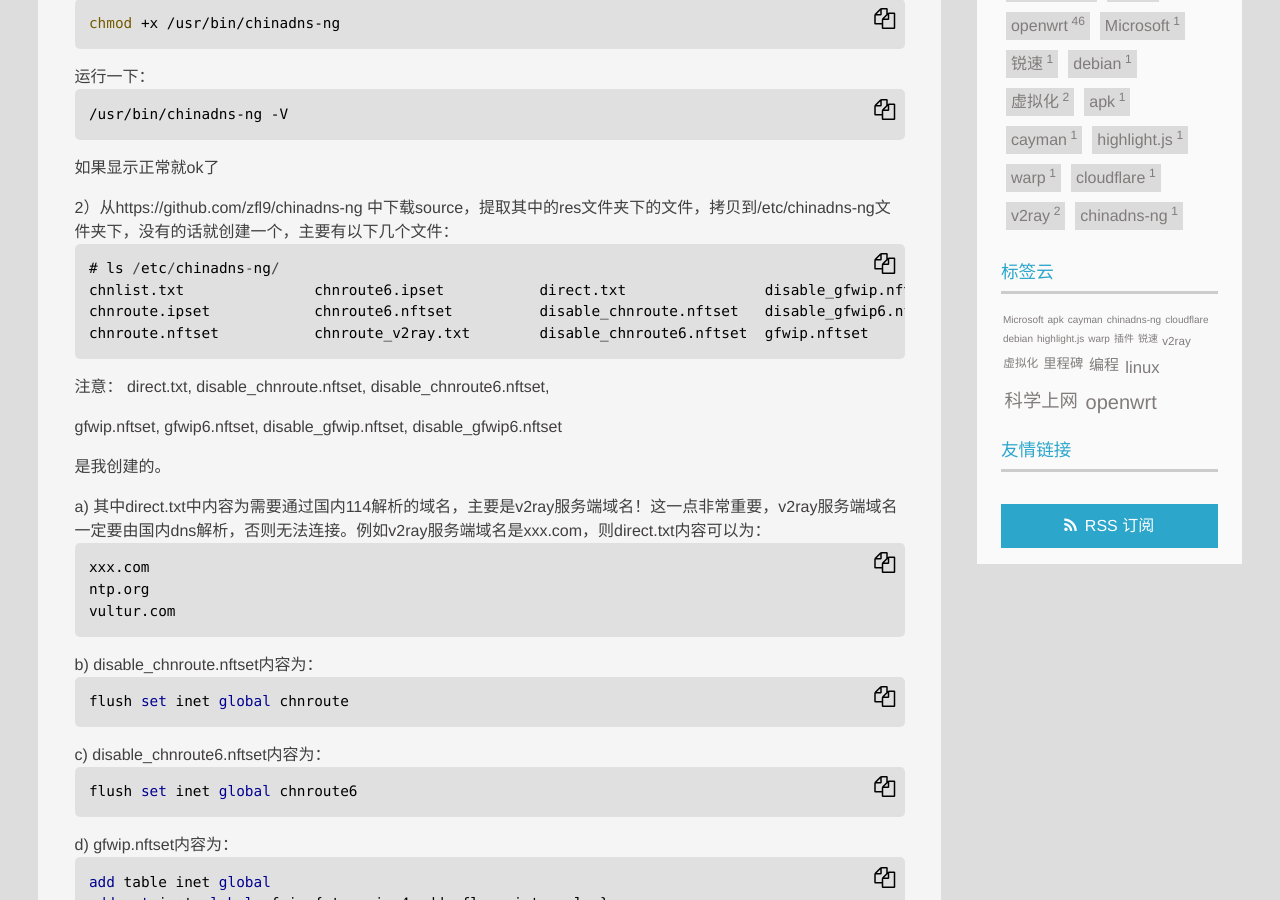
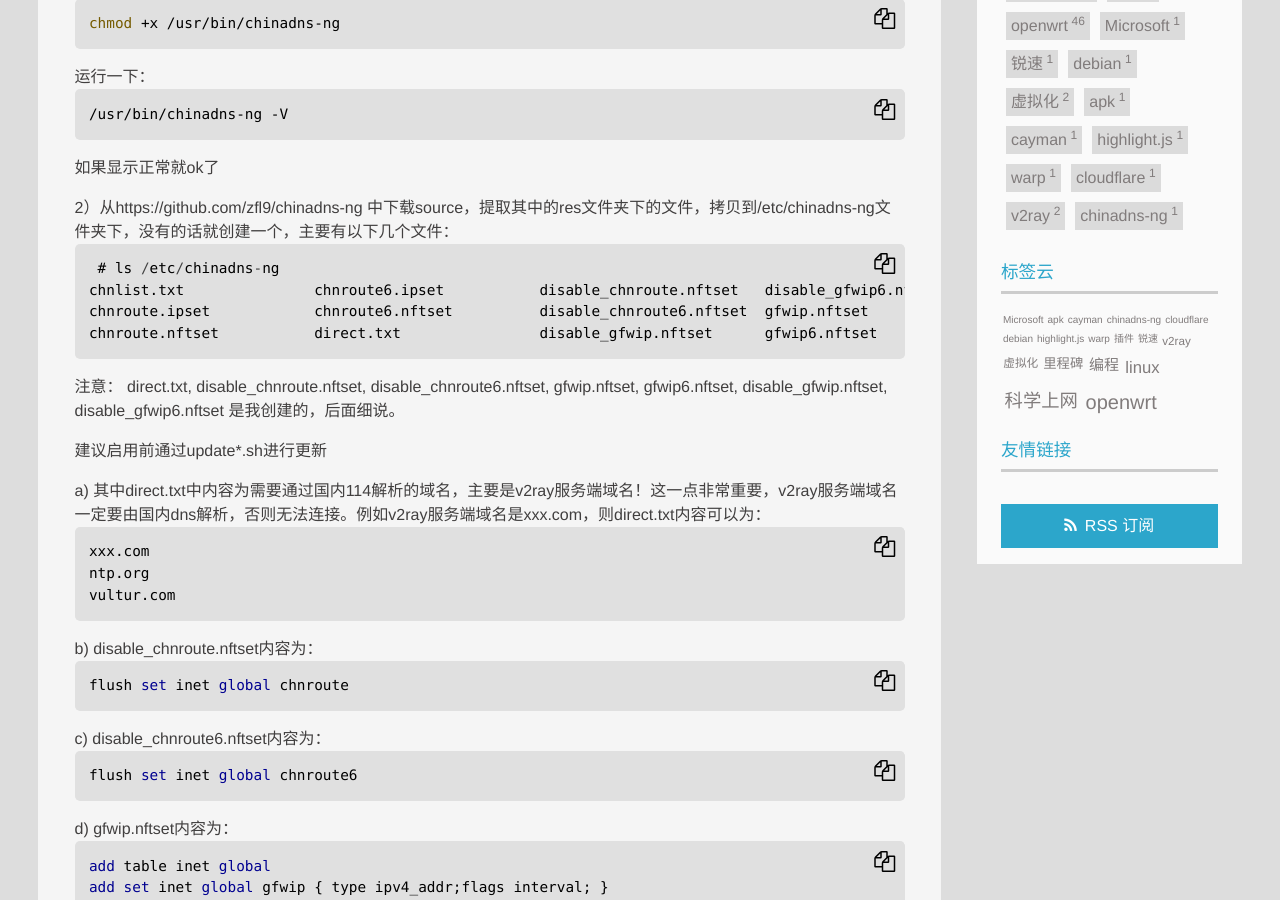
Before and after one commit to jibenfa/jibenfa.github.com, a Jekyll site: the page built from _posts/2025-08-19-E59CA8openwrtE4B88BE4BDBFE794A8chinadns-ngE690ADE9858Dv2rayE5AE9EE78EB0E9808FE6988EE4BBA3E79086.md, in a window 1280 px wide and 900 px high, scrolled down 672 px. Built offline with Jekyll 4.4.1, drawn with Linux system fonts in a browser that asks for light colours.

Commit message:
Update 2025-08-19-E59CA8openwrtE4B88BE4BDBFE794A8chinadns-ngE690ADE9858Dv2rayE5AE9EE78EB0E9808FE6988EE4BBA3E79086.md

````diff
--- a/_posts/2025-08-19-E59CA8openwrtE4B88BE4BDBFE794A8chinadns-ngE690ADE9858Dv2rayE5AE9EE78EB0E9808FE6988EE4BBA3E79086.md
+++ b/_posts/2025-08-19-E59CA8openwrtE4B88BE4BDBFE794A8chinadns-ngE690ADE9858Dv2rayE5AE9EE78EB0E9808FE6988EE4BBA3E79086.md
@@ -34,22 +34,22 @@
 2）从https://github.com/zfl9/chinadns-ng 中下载source，提取其中的res文件夹下的文件，拷贝到/etc/chinadns-ng文件夹下，没有的话就创建一个，主要有以下几个文件：
 
 ```vim
-# ls /etc/chinadns-ng/
-chnlist.txt               chnroute6.ipset           direct.txt                disable_gfwip.nftset      gfwip6.nftset             update-chnroute-nft.sh    update-chnroute6-nft.sh
-chnroute.ipset            chnroute6.nftset          disable_chnroute.nftset   disable_gfwip6.nftset     gfwlist.txt               update-chnroute-v2ray.sh  update-chnroute6.sh
-chnroute.nftset           chnroute_v2ray.txt        disable_chnroute6.nftset  gfwip.nftset              update-chnlist.sh         update-chnroute.sh        update-gfwlist.sh
+ # ls /etc/chinadns-ng
+chnlist.txt               chnroute6.ipset           disable_chnroute.nftset   disable_gfwip6.nftset     gfwlist.txt               update-chnroute-nft.sh    update-chnroute6.sh
+chnroute.ipset            chnroute6.nftset          disable_chnroute6.nftset  gfwip.nftset              update-all.sh             update-chnroute.sh        update-gfwlist.sh
+chnroute.nftset           direct.txt                disable_gfwip.nftset      gfwip6.nftset             update-chnlist.sh         update-chnroute6-nft.sh
 ```
 注意：
 direct.txt,
 disable_chnroute.nftset,
 disable_chnroute6.nftset,
-
 gfwip.nftset,
 gfwip6.nftset,
 disable_gfwip.nftset,
 disable_gfwip6.nftset
+是我创建的，后面细说。
 
-是我创建的。
+建议启用前通过update*.sh进行更新
 
 a) 其中direct.txt中内容为需要通过国内114解析的域名，主要是v2ray服务端域名！这一点非常重要，v2ray服务端域名一定要由国内dns解析，否则无法连接。例如v2ray服务端域名是xxx.com，则direct.txt内容可以为：
 
````
